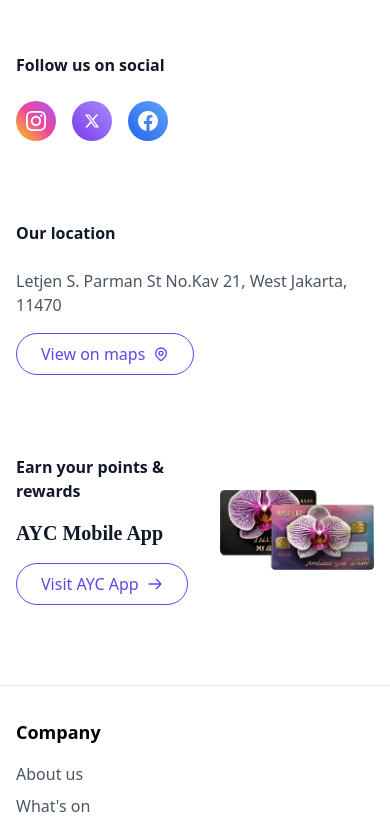
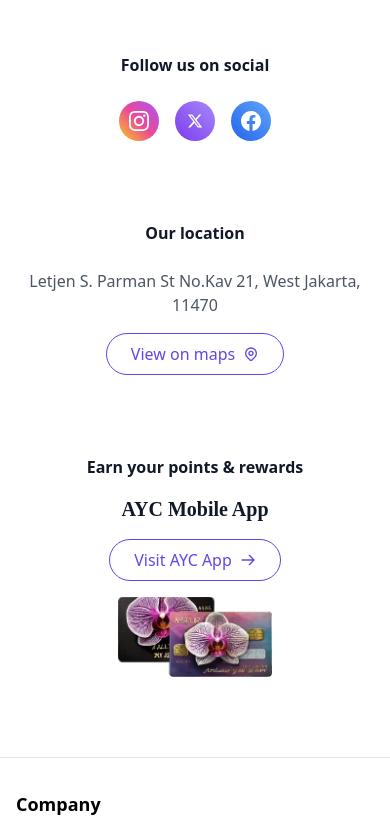
Before and after one commit to mqsavio21/MTAWEB, a website: page about.html in a window 390 px wide. Shown: the part 5667-6491 px from the top of the page. Drawn offline with Linux system fonts and the light colour scheme; a web font is replaced by a local one.

Commit message:
footer center android view

```diff
--- a/about.html
+++ b/about.html
@@ -4,7 +4,7 @@
     <meta charset="UTF-8">
     <meta name="viewport" content="width=device-width, initial-scale=1.0">
     <meta name="description" content="Your site description">
-    <title>Your Page Title</title>
+    <title>About Us</title>
     <!-- CSS Link (this will be our compiled CSS) -->
     <link rel="stylesheet" href="dist/output.css">
     <link href="https://fonts.cdnfonts.com/css/marlion" rel="stylesheet">
@@ -493,9 +493,9 @@
             <div class="max-w-7xl mx-auto px-4">
                 <div class="grid grid-cols-1 md:grid-cols-3 gap-12 items-start">
                     <!-- Social Media -->
-                    <div class="py-4">
-                        <h3 class="text-gray-900 font-bold mb-6">Follow us on social</h3>
-                        <div class="flex space-x-4">
+                    <div class="py-4 flex flex-col items-center md:items-start">
+                        <h3 class="text-gray-900 font-bold mb-6 text-center md:text-left">Follow us on social</h3>
+                        <div class="flex space-x-4 justify-center md:justify-start">
                             <!-- Instagram icon with gradient -->
                             <a href="#" class="w-10 h-10 rounded-full flex items-center justify-center bg-gradient-to-tr from-yellow-400 via-pink-500 to-purple-500">
                                 <svg class="w-5 h-5 text-white" fill="currentColor" viewBox="0 0 24 24">
@@ -519,7 +519,7 @@
                     </div>
 
                     <!-- Location info -->
-                    <div class="py-4">
+                    <div class="py-4 flex flex-col items-center md:items-start text-center md:text-left">
                         <h3 class="text-gray-900 font-bold mb-6">Our location</h3>
                         <p class="text-gray-600 mb-4">Letjen S. Parman St No.Kav 21, West Jakarta, 11470</p>
                         <a href="#" class="inline-flex items-center text-[#6246EA] hover:text-[#6246EA]/80 font-medium border border-[#6246EA] rounded-full px-6 py-2">
@@ -532,9 +532,9 @@
                     </div>
 
                     <!-- AYC App -->
-                    <div class="py-4 flex md:justify-end">
-                        <div class="flex items-center space-x-6">
-                            <div>
+                    <div class="py-4 flex justify-center md:justify-end">
+                        <div class="flex flex-col md:flex-row items-center space-y-4 md:space-y-0 md:space-x-6">
+                            <div class="text-center md:text-left">
                                 <p class="text-gray-900 font-bold mb-4">Earn your points & rewards</p>
                                 <p class="text-xl text-gray-900 font-bold mb-4 font-['Marlion']">AYC Mobile App</p>
                                 <a href="#" class="inline-flex items-center text-[#6246EA] hover:text-[#6246EA]/80 font-medium border border-[#6246EA] rounded-full px-6 py-2">
```
Also changed, not shown: contact.html (+8 -8 lines), dist/output.css.
